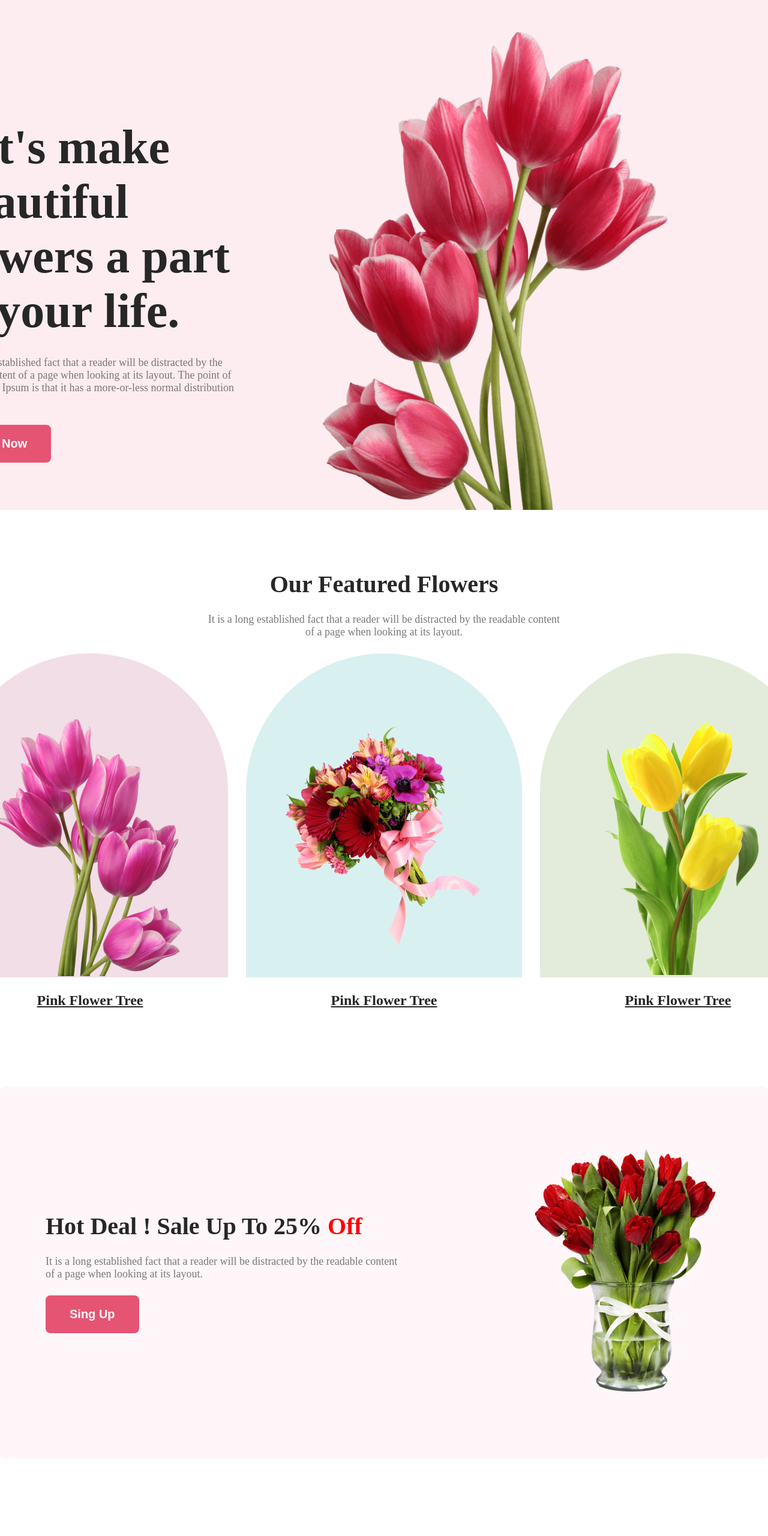
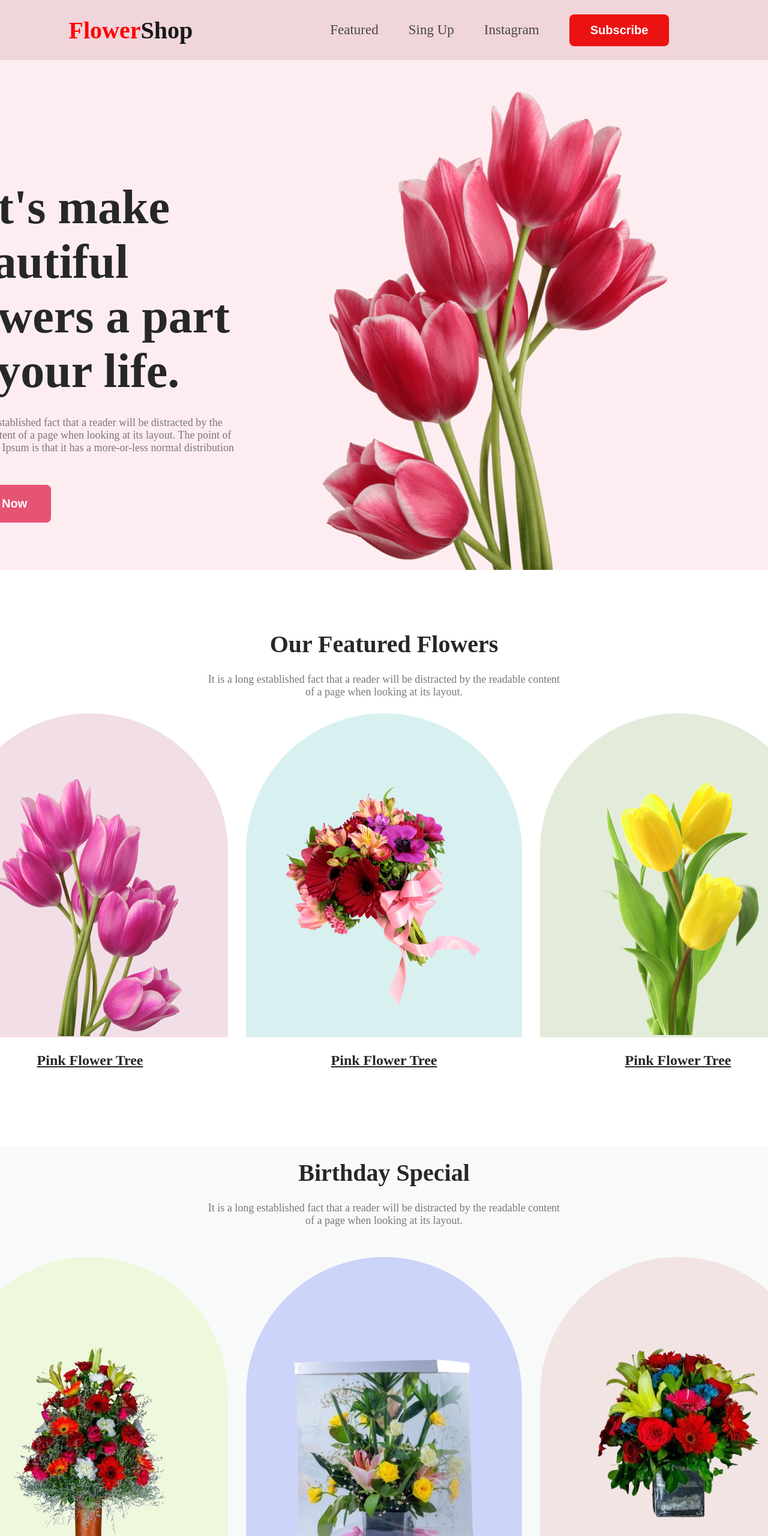
Before and after one commit to alviasad0/First-assigment, a plain HTML site: page index.html in a window 1280 px wide. Shown: the top 2560 px of the page at 60% size. Drawn offline with Linux system fonts and the light colour scheme.

Commit message:
added birthday section

```diff
--- a/index.html
+++ b/index.html
@@ -9,7 +9,21 @@
 </head>
 
 <body>
-    <header></header>
+    <header>
+        <nav class="header-section-main">
+            <div class="header-section-logo">
+                <span class="footer-flower-red">Flower</span>Shop
+            </div>
+            <div class="header-section links">
+                <ul>
+                    <li class="nav-items nav-item1"><a href=""> Featured</a></li>
+                    <li class="nav-items nav-item2"><a href="">Sing Up</a></li>
+                    <li class="nav-items nav-item2"><a href="">Instagram</a></li>
+                    <li class="nav-items nav-item3"><button class="nav-btn ">Subscribe</button></li>
+                </ul>
+            </div>
+        </nav>
+    </header>
     <main>
         <div class="cover-section">
             <div class="cover-section-content">
@@ -50,6 +64,42 @@
 
                     </div>
                     <a href="" class="featured-section-link">Pink Flower Tree</a>
+                </div>
+            </div>
+
+
+
+
+
+        </div>
+        <div class="birthday-section">
+            <div class="birthday-section-content">
+                <h1 class="birthday-title">Birthday Special</h1>
+                <p class="birthday-section-paragraph">It is a long established fact that a reader will be distracted by
+                    the readable content of a page when looking at its layout.</p>
+            </div>
+            <div class="birthday-section-main-div">
+                <div class="birthday-section-all-boxes   ">
+                    <div class=" birthday-section-box birthday-section-box2-image ">
+                        <img src="bonfire.png" alt="" class="birthday-section-images2">
+
+                    </div>
+                    <a href="" class="birthday-section-link">Bonfire Glow</a>
+                </div>
+                <div class="birthday-section-all-boxes ">
+
+                    <div class=" birthday-section-box birthday-section-box1-image ">
+                        <img src="bright.png" alt="" class="birthday-section-images1">
+
+                    </div>
+                    <a href="" class="birthday-section-link">Bright and Breezy</a>
+                </div>
+                <div class="birthday-section-all-boxes ">
+                    <div class=" birthday-section-box  birthday-section-box3-image">
+                        <img src="confetti.png" alt="" class="birthday-section-images3">
+
+                    </div>
+                    <a href="" class="birthday-section-link">Confetti Explosion</a>
                 </div>
             </div>
 
--- a/style.css
+++ b/style.css
@@ -1,6 +1,52 @@
 * {
     margin: 0;
     padding: 0;
+}
+
+/* ############################### header section styling ################# */
+
+.header-section-main{
+    display: flex;
+    justify-content: space-around;
+    align-items: center;
+    height: 100px;
+    background-color: #f0d5da;
+}
+
+nav ul {
+    display: flex;
+    align-items: center;
+}
+
+nav li {
+    margin-right: 50px;
+    list-style: none;
+}
+
+nav a {
+    text-decoration: none;
+    color: #474747;
+    font-size: 23px;
+}
+
+.header-section-logo{
+    color: #181818;
+    text-shadow: 0px 4px 4px 0px rgba(0, 0, 0, 0.25);
+    font-size: 40px;
+    font-style: normal;
+    font-weight: 800;
+
+}
+.nav-btn {
+
+    text-align: center;
+    border-radius: 8px;
+    background-color:rgb(237, 18, 18);
+    border: 0;
+    color: #fff;
+    font-weight: 700;
+    font-size: 20px;
+    padding: 15px 35px;
 }
 
 /* ####################### Cover Section styling ######################### */
@@ -59,6 +105,80 @@
 
 
 /* ##################### featured section styling ################# */
+.birthday-section{
+    background-color: rgba(218, 227, 227, 0.198);
+}
+
+.birthday-section-content {
+    text-align: center;
+    margin-top: 130px;
+    padding-top: 20px;
+}
+
+.birthday-title {
+    color: #272727;
+    font-size: 40px;
+    font-weight: 800;
+}
+
+.birthday-section-paragraph {
+    width: 600px;
+    margin: 25px auto;
+    font-weight: 400;
+    font-size: 18px;
+    color: #7a7878;
+}
+
+.birthday-section-main-div {
+    display: flex;
+    gap: 30px;
+    justify-content: center;
+    text-align: center;
+    margin-top :50px;
+}
+
+.birthday-section-box {
+    width: 460px;
+    height: 540px;
+    margin-bottom: 25px;
+}
+
+.birthday-section-box1-image {
+    background: rgba(132, 150, 249, 0.381);
+    border-radius: 300px 300px 0px 0px;
+}
+
+.birthday-section-images1 {
+    margin: 110px auto;
+}
+
+.birthday-section-box2-image {
+    background: rgba(182, 236, 56, 0.15);
+    border-radius: 300px 300px 0px 0px;
+
+}
+
+.birthday-section-images2 {
+    margin: 100px auto;
+}
+
+.birthday-section-box3-image {
+    border-radius: 300px 300px 0px 0px;
+    background: rgba(214, 105, 105, 0.15);
+}
+
+.birthday-section-images3 {
+    margin: 65px 7px;
+}
+
+.birthday-section-link {
+    color: #272727;
+    font-size: 24px;
+    font-weight: 700;
+
+}
+
+/* ##################### Birthday section styling ################# */
 
 .featured-section {
     margin-top: 100px;
@@ -219,6 +339,7 @@
     height: 420px;
     text-align: center;
     background-image: url(Rectangle\ 9.png);
+    background-repeat: no-repeat;
     margin: auto;
 }
 
```
Also changed, not shown: bonfire.png (added), bright.png (added), confetti.png (added).
